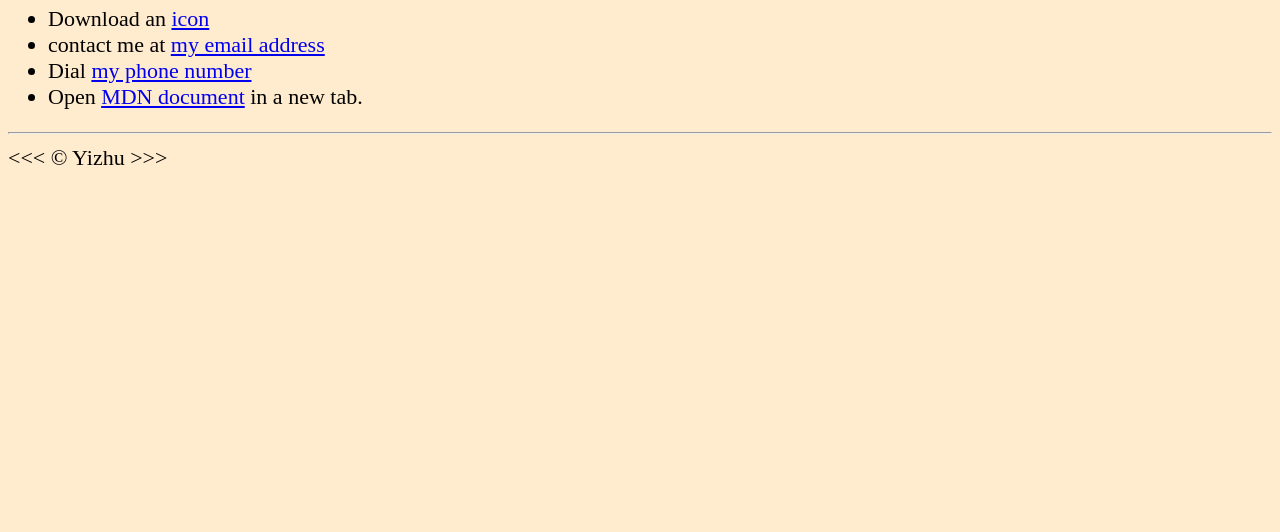
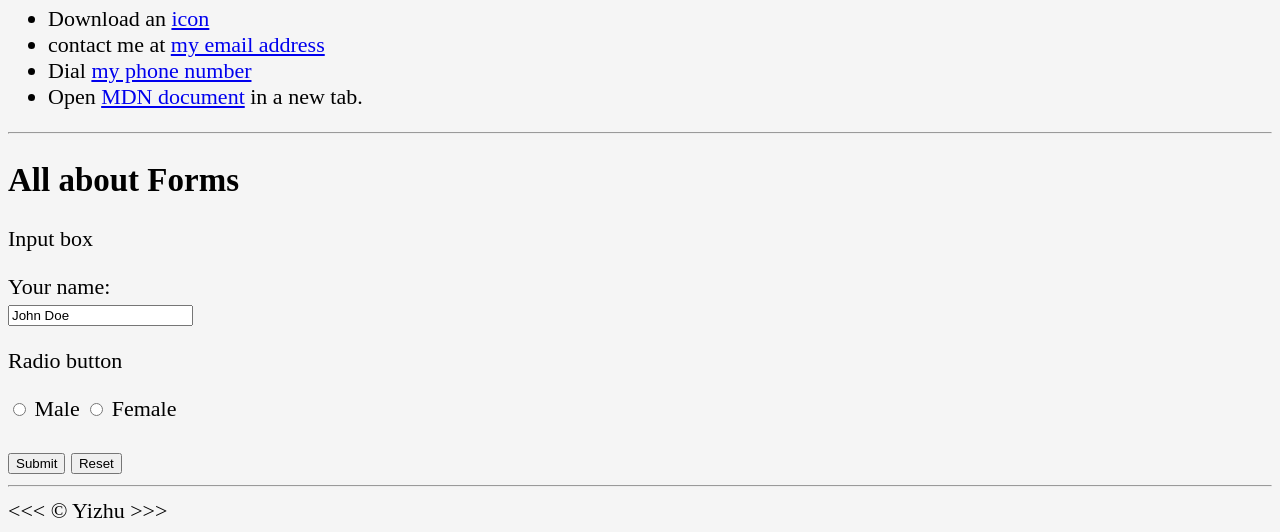
Before and after one commit to Agnes-Lain/html_review, a plain HTML site: page index.html in a window 1280 px wide. Shown: the part 740-1272 px from the top of the page. Before the commit the page ends 919 px from the top, so only its background shows below. Drawn offline with Linux system fonts and the light colour scheme.

Commit message:
add form

```diff
--- a/index.html
+++ b/index.html
@@ -53,6 +53,25 @@
   </ul>
   <hr>
 
+  <h2>All about Forms</h2>
+  <form action="">
+    <p>Input box</p>
+    <label for="fname">Your name:</label><br>
+    <input type="text" id="fname" name="fname" value="John Doe">
+    <br>
+    <p>Radio button</p>
+    <input type="radio" id="sexMale" name="sex" value="male">
+    <label for="sexMale">Male</label>
+    <input type="radio" id="sexFemale" name="sex" value="female">
+    <label for="sexFemale">Female</label>
+    <br>
+    <br>
+    <input type="submit" value="Submit">
+    <input type="reset" value="Reset">
+  </form>
+
+  <hr>
+
 </body>
 
 <footer>
--- a/style.css
+++ b/style.css
@@ -3,5 +3,5 @@ html {
 }
 
 body {
-  background-color: blanchedalmond;
+  background-color: whitesmoke;
 }
```
